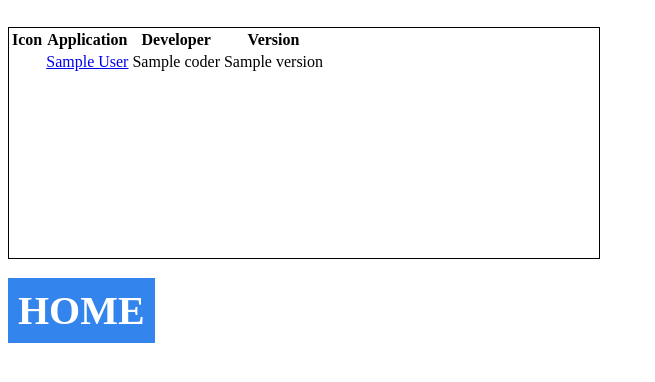
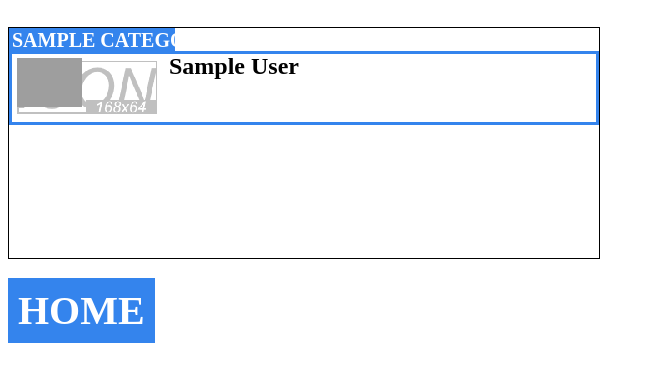
Before and after one commit to OpenShopChannel/WSC-Web, a Flask app: template templates/list.html in a window 1280 px wide. Shown: the part 63-445 px from the top of the page, without its empty margins (0-655 px from the left). Run offline with Flask 2, Linux system fonts and the light colour scheme; the template is opened without the code that fills it: most values are stand-ins (such as "Sample title", 1, 10 or a date in 2020); parts of the project's set-up code (start-up, migrations or seed data) failed here and were passed over; grey boxes are pictures that could not be loaded.

Commit message:
Redesigned app list page

```diff
--- /dev/null
+++ b/static/app_entry.css
@@ -0,0 +1,31 @@
+.container {
+    position: relative;
+    image-rendering: pixelated;
+    image-rendering: -moz-crisp-edges;
+    image-rendering: crisp-edges;
+}
+
+.category-label {
+    position: absolute;
+    top: 1px;
+    left: 3px;
+    color: white;
+    font-size: 20px;
+    font-weight: bold;
+}
+
+.name-label {
+    position: absolute;
+    top: 25px;
+    left: 160px;
+    font-size: 24px;
+    font-weight: bold;
+}
+
+.icon-image {
+    position: absolute;
+    top: 30px;
+    left: 8px;
+    font-size: 24px;
+    font-weight: bold;
+}
--- a/static/app_page.css
+++ b/static/app_page.css
@@ -57,8 +57,9 @@
     position: absolute;
     top: 150px;
     left: 10px;
-    width: 650px;
+    width: 570px;
     font-size: 15px;
+    max-width:570px
 }
 
 .version-title {
--- a/static/style.css
+++ b/static/style.css
@@ -80,3 +80,7 @@ table.FeaturedTable thead {
 table.FeaturedTable tbody {
     block-size: 50px
 }
+
+a {
+    color: inherit;
+}
--- a/templates/app.html
+++ b/templates/app.html
@@ -20,7 +20,7 @@
         <div class="type-label">{{ package["package_type"].upper() }}</div>
         <div class="coder-label">Made by {{ package["coder"] | truncate(50) }}</div>
         <div class="description-title">Description:</div>
-        <div style="max-width:570px" class="long-description-label">{{ package["long_description"] | truncate(203) }}</div>
+        <div class="long-description-label">{{ package["long_description"] | truncate(203) }}</div>
         <div class="version-title">Version:</div>
         <div class="version-label">{{ package["version"] | truncate(15) }}</div>
         <div class="release-date-title">Release Date:</div>
--- a/templates/list.html
+++ b/templates/list.html
@@ -3,6 +3,7 @@
     <title>Open Shop Channel - Apps</title>
     <link rel="stylesheet" href="{{ url_for('static', filename='style.css') }}">
     <link rel="stylesheet" href="{{ url_for('static', filename='list_page.css') }}">
+    <link rel="stylesheet" href="{{ url_for('static', filename='app_entry.css') }}">
     <script rel="stylesheet" src="{{ url_for('static', filename='common.js') }}"></script>
 </head>
 <body>
@@ -13,30 +14,17 @@
 </nav>
 <section class="content">
     <div id="AppsBox" class="AppsBox">
-        <header>
-            {% block header %}{% endblock %}
-        </header>
-        <table class="AppListTable">
-            <thead>
-            <tr>
-                <th>Icon</th>
-                <th>Application</th>
-                <th>Developer</th>
-                <th>Version</th>
-            </tr>
-            </thead>
-            <tbody>
-            {% for package in packages %}
-                <tr>
-                    <td></td>
-                    <td><a href="./app?package={{ package["internal_name"] }}">{{ package["display_name"] }}</a></td>
-                    <td>{{ package["coder"] }}</td>
-                    <td>{{ package["version"] }}</td>
-                </tr>
-            {% endfor %}
-            </tbody>
-        </table>
-        {% block content %}{% endblock %}
+        {% for package in packages %}
+        <div class="container">
+        <a href="/app?package={{ package["internal_name"] }}">
+            {# TODO change the image to app_entry_view_hover.png on hover #}
+            <img src="{{ url_for('static', filename='app_entry_view.png') }}" style="width:100%;">
+            <div class="icon-image"><img src="http://hbb1.oscwii.org/hbb/{{ package["internal_name"] }}.png" height="49"></div>
+            <div class="category-label">{{ package["category"].upper() }}</div>
+            <div class="name-label">{{ package["display_name"] }}</div>
+        </a>
+        </div>
+        {% endfor %}
     </div>
     <div class="backwards-button"><a href="/home" class="link_button">HOME</a></div>
     {% if page > 1 %}
```
Also changed, not shown: static/app_entry_view.png (added), static/app_entry_view_hover.png (added).
